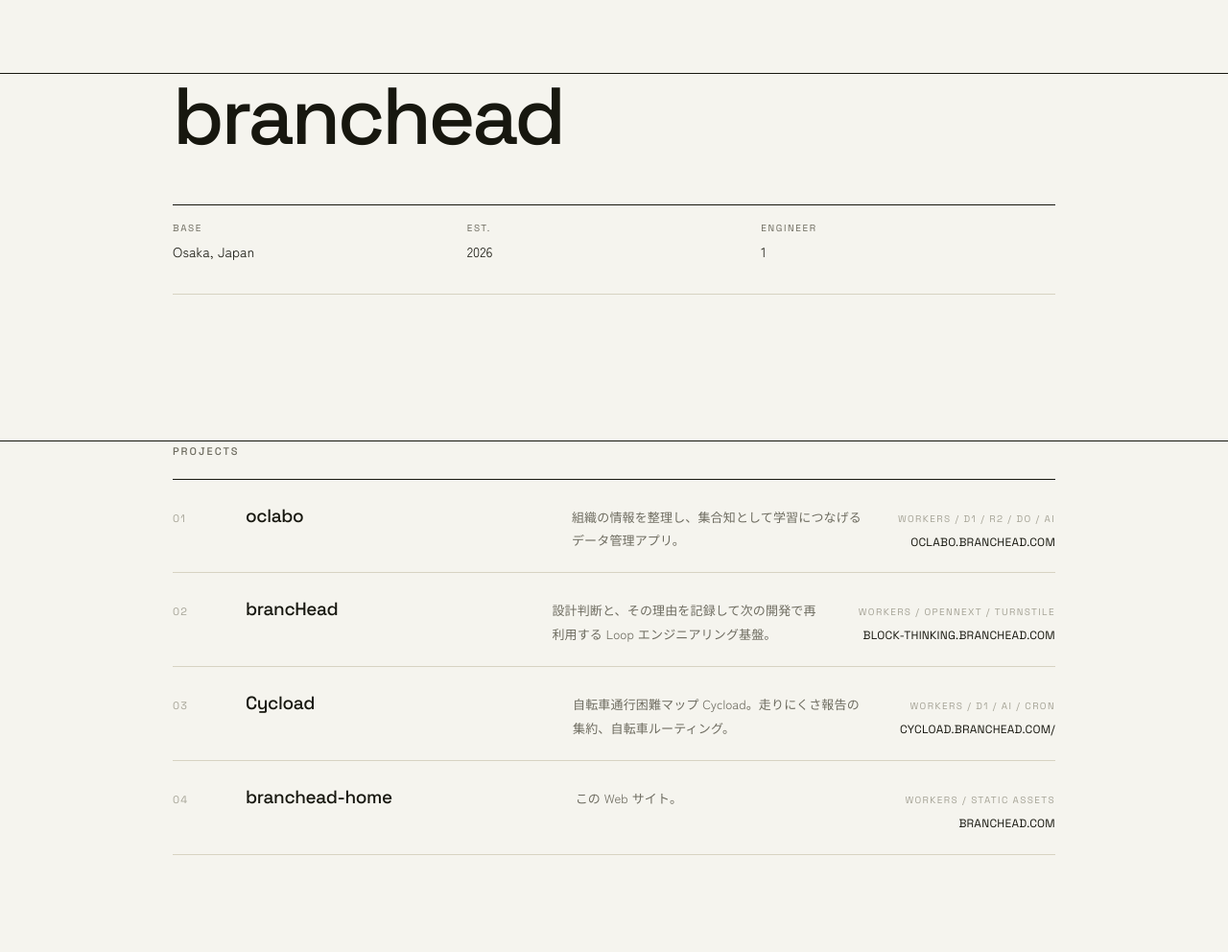
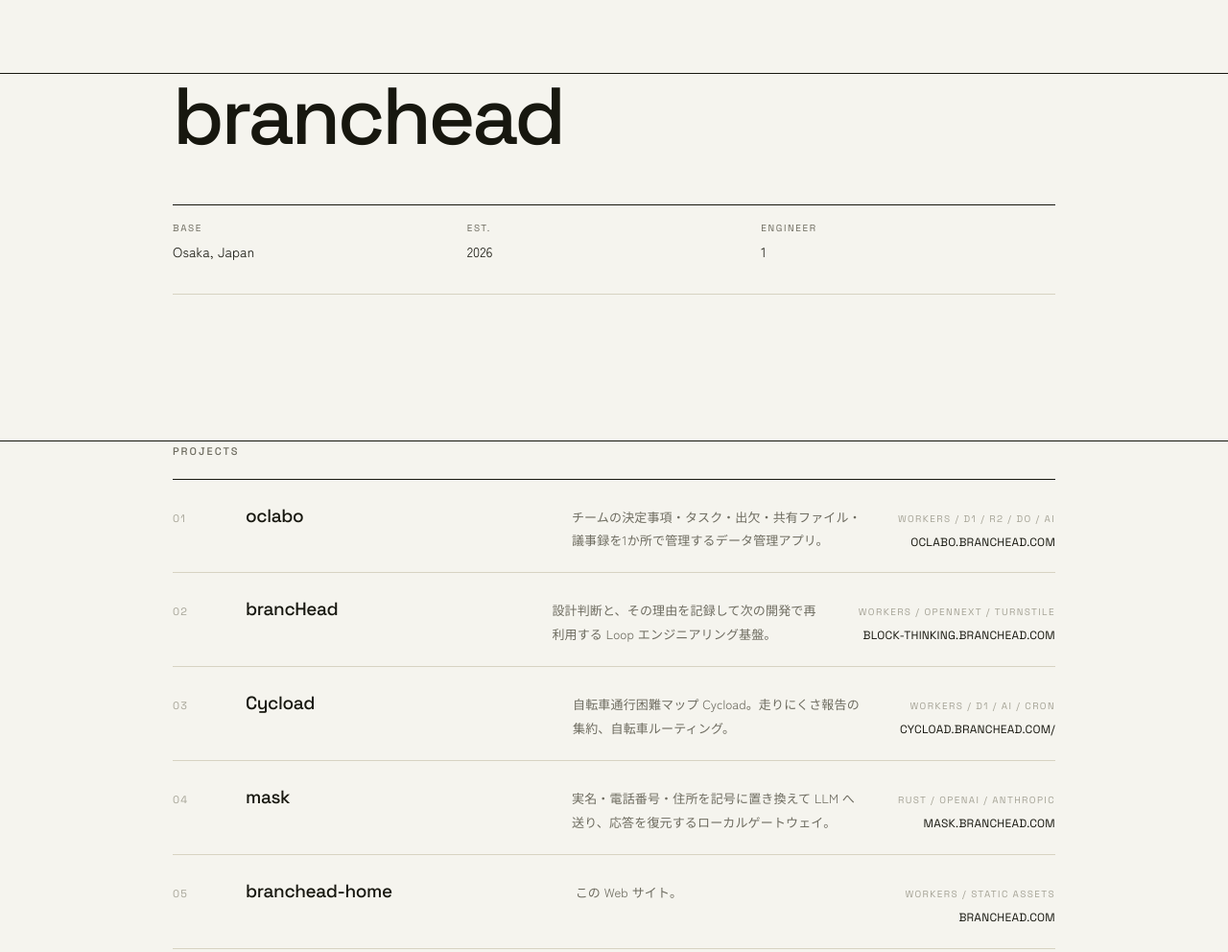
Before and after one commit to yf-1229/branchead, a plain HTML site: page index.html in a window 1280 px wide. Shown: the top 992 px of the page at 96% size. Drawn offline with Linux system fonts and the light colour scheme.

Commit message:
Add mask to projects and update oclabo description
Generated by Mistral Vibe.
Co-Authored-By: Mistral Vibe <vibe@mistral.ai>

```diff
--- a/index.html
+++ b/index.html
@@ -4,7 +4,7 @@
   <meta charset="utf-8">
   <meta name="viewport" content="width=device-width, initial-scale=1">
   <title>branchead — Engineering Studio / Osaka</title>
-  <meta name="description" content="稼働中のプロジェクト4件と、連絡先（X アカウント）を記載した1ページ。">
+  <meta name="description" content="稼働中のプロジェクト5件と、連絡先（X アカウント）を記載した1ページ。">
   <link rel="canonical" href="https://branchead.com/">
   <meta name="theme-color" content="#f5f4ee">
   <meta property="og:type" content="website">
@@ -55,7 +55,7 @@
           <li>
             <span class="row__num">01</span>
             <span class="row__name">oclabo</span>
-            <span class="row__desc">組織の情報を整理し、集合知として学習につなげるデータ管理アプリ。</span>
+            <span class="row__desc">チームの決定事項・タスク・出欠・共有ファイル・議事録を1か所で管理するデータ管理アプリ。</span>
             <span class="row__meta">Workers / D1 / R2 / DO / AI<a class="row__url" href="https://oclabo.branchead.com">oclabo.branchead.com</a></span>
           </li>
           <li>
@@ -72,6 +72,12 @@
           </li>
           <li>
             <span class="row__num">04</span>
+            <span class="row__name">mask</span>
+            <span class="row__desc">実名・電話番号・住所を記号に置き換えて LLM へ送り、応答を復元するローカルゲートウェイ。</span>
+            <span class="row__meta">Rust / OpenAI / Anthropic<a class="row__url" href="https://mask.branchead.com">mask.branchead.com</a></span>
+          </li>
+          <li>
+            <span class="row__num">05</span>
             <span class="row__name">branchead-home</span>
             <span class="row__desc">この Web サイト。</span>
             <span class="row__meta">Workers / Static assets<a class="row__url" href="https://branchead.com">branchead.com</a></span>
```
Also changed, not shown: 1 other file.
